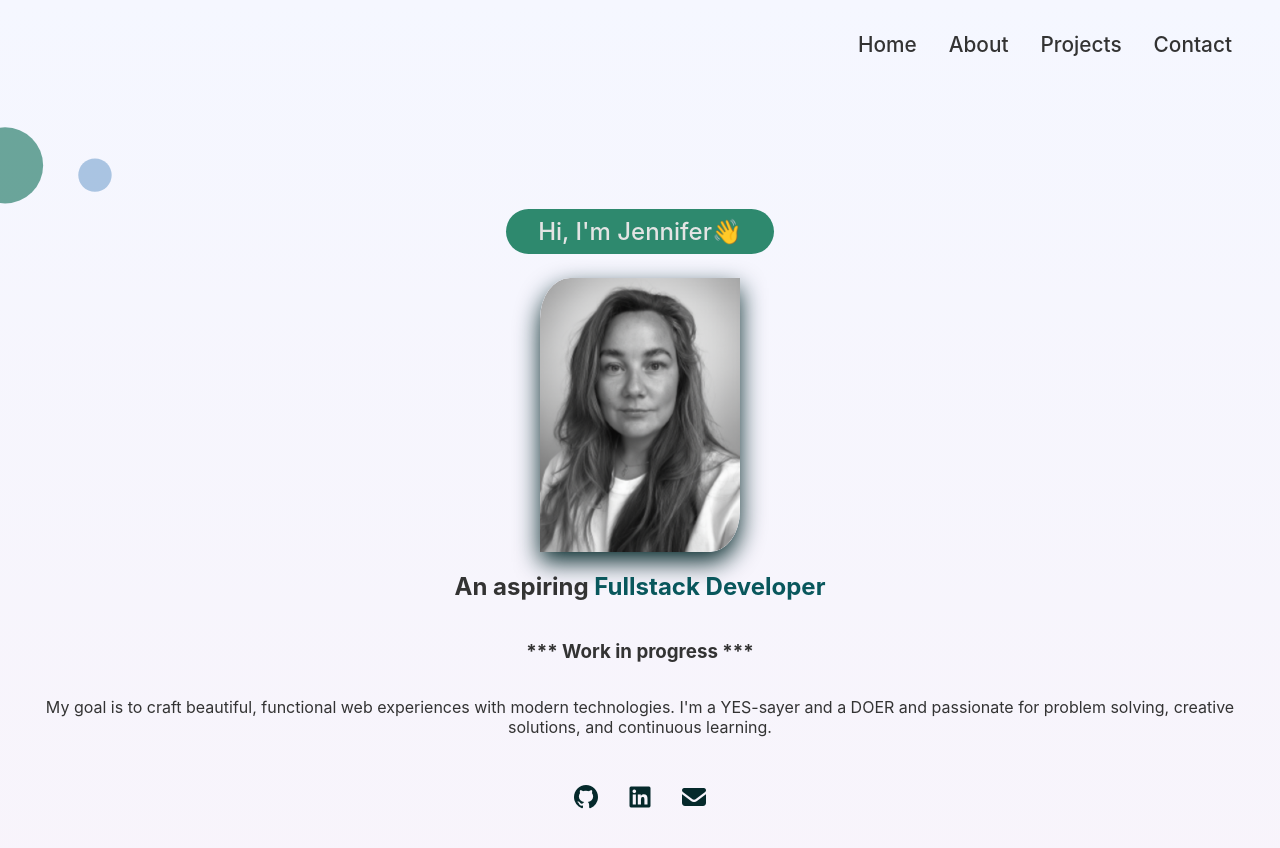
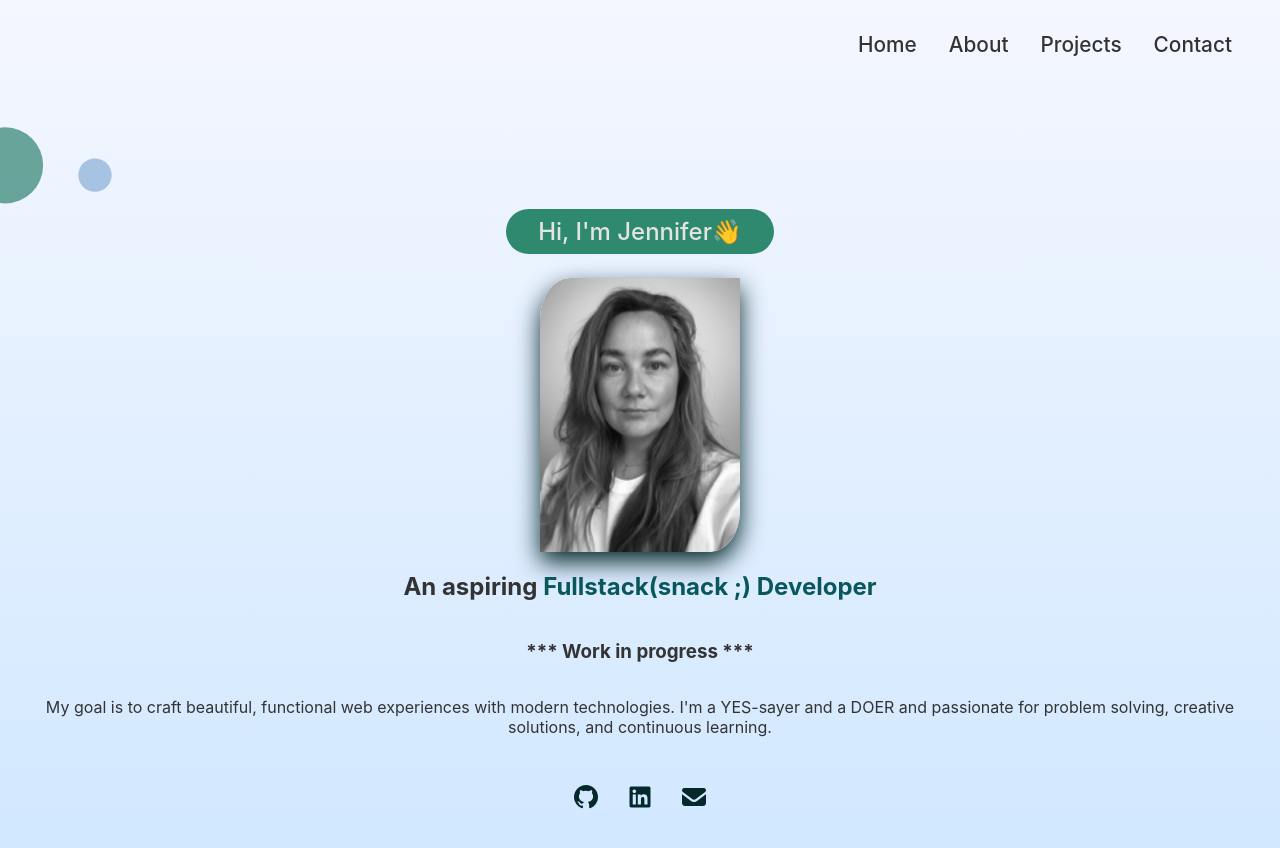
Before and after one commit to jennifermhansson/portfolio, a React (Vite) app: page / in a window 1280 px wide. Shown: the top 848 px of the page. Built offline with nearby package versions, Linux system fonts and the light colour scheme.

Commit message:
changes to animation

```diff
--- a/src/App.css
+++ b/src/App.css
@@ -1,6 +1,6 @@
 body {
   font-family: "Inter", sans-serif;
-  background: linear-gradient(180deg, #f5f7ff, #f8f4fb);
+  background: linear-gradient(180deg, #f5f7ff, #cfe7ff);
   margin: 0;
   color: #333;
   text-align: center;
@@ -116,5 +116,5 @@ body {
 }
 
 .icons i:hover {
-  color: #8b5cf6;
+  color: #167e74;
 }
--- a/src/components/Hero.jsx
+++ b/src/components/Hero.jsx
@@ -9,7 +9,8 @@ function Hero() {
         <img id="profile-image" src="\profilephoto.png" alt="pic" />
       </div>
       <h2>
-        An aspiring <span className="highlight">Fullstack Developer</span>
+        An aspiring{" "}
+        <span className="highlight">Fullstack(snack ;) Developer</span>
       </h2>
       <h3> *** Work in progress ***</h3>
       <p className="description">
--- a/src/components/Tsparticles.jsx
+++ b/src/components/Tsparticles.jsx
@@ -32,7 +32,7 @@ function Tsparticles() {
         },
         interactivity: {
           events: {
-            onClick: { enable: true, mode: "push" },
+            onClick: { enable: true, mode: "repulse" },
             onHover: { enable: true, mode: "attract" },
           },
           modes: { bubble: { distance: 120, size: 8, duration: 1 } },
```
Also changed, not shown: 1 other file (tests, documents, lock files or other folders).
